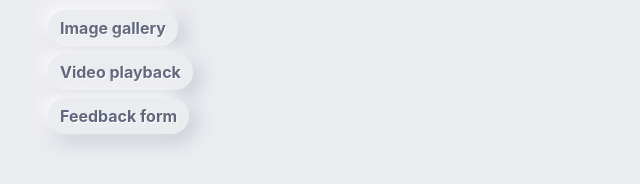
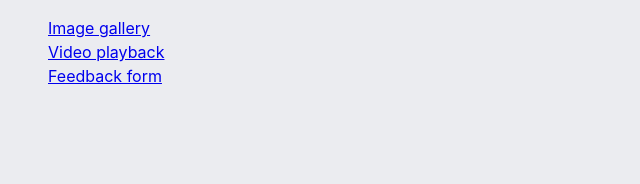
Before and after one commit to xxxsergxxx1990/goit-markup-hw-08, a website built with Parcel: page src/index.html in a window 1280 px wide. Shown: the whole page, without its empty margins (0-640 px from the left). Built offline with nearby package versions, Linux system fonts and the light colour scheme.

Commit message:
Update common.css

```diff
--- a/src/css/common.css
+++ b/src/css/common.css
@@ -20,42 +20,3 @@ img {
 ul {
   list-style: none;
 }
-
-li.main-item {
-  margin-bottom: 20px;
-}
-
-.main-link {
-  /*
-  color: #61677c;
-  font-weight: 600;
-  font: inherit; */
-  text-decoration: none;
-
-  max-width: 150px;
-  padding: 8px 12px;
-
-  border: 0;
-  outline: 0;
-  border-radius: 320px;
-
-  background-color: #ebecf0;
-  text-shadow: 1px 1px 0 #fff;
-
-  font-size: 16px;
-  font: inherit;
-  font-weight: bold;
-
-  color: #61677c;
-  box-shadow: -5px -5px 20px #fff, 5px 5px 20px #babecc;
-  transition: all 0.2s ease-in-out;
-  cursor: pointer;
-}
-
-.main-link:hover {
-  box-shadow: -2px -2px 5px #fff, 2px 2px 5px #babecc;
-}
-
-.main-link:active {
-  box-shadow: inset 1px 1px 2px #babecc, inset -1px -1px 2px #fff;
-}
```
